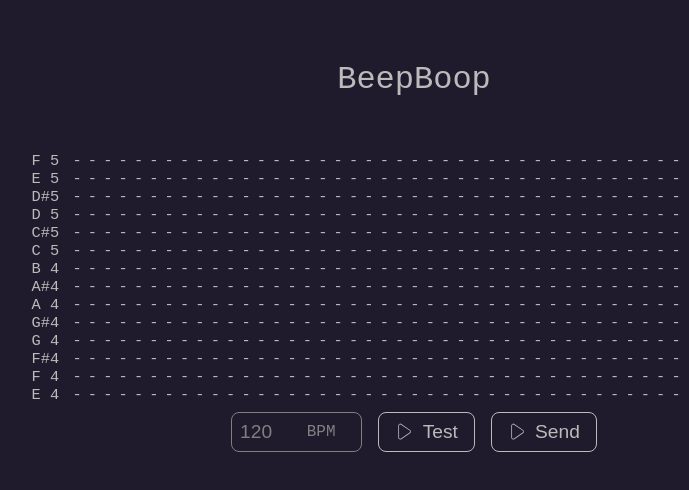
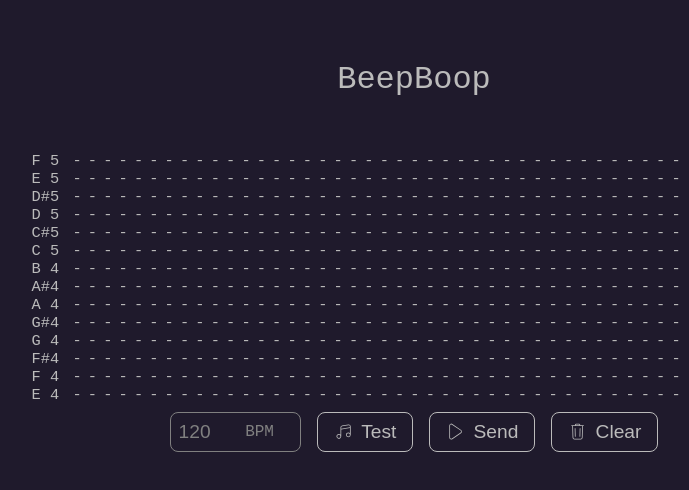
Before and after one commit to bonimart/hk-24, a Next.js app in the folder beepboop/: page / in a window 1280 px wide. Shown: the top 490 px of the page, without its empty margins (226-915 px from the left). Built offline with nearby package versions, Linux system fonts and the light colour scheme.

Commit message:
in-browser-play: trash

```diff
--- a/beepboop/src/components/MelodyMaker.tsx
+++ b/beepboop/src/components/MelodyMaker.tsx
@@ -6,16 +6,18 @@ import { useState, useRef, useEffect } from "react";
 import { Melody } from "@/melody";
 import { Button } from "@/components/Button";
 import { NumberInput } from "./NumberInput";
-import { CiPlay1 } from "react-icons/ci";
+import { CiMusicNote1, CiPlay1, CiTrash } from "react-icons/ci";
 import { melodySerialize } from "@/melodyFormat";
 import { inBrowserPlay } from "@/inBrowserPlay";
 
+const INITIAL_MELODY = Array.from(
+    { length: MELODY_SIZE },
+    () => new Set([])
+);
+
 export const MelodyMaker = () => {
-    const initialMelody = Array.from(
-        { length: MELODY_SIZE },
-        () => new Set([])
-    );
-    const [melody, setMelody] = useState<Set<number>[]>(initialMelody);
+
+    const [melody, setMelody] = useState<Set<number>[]>(INITIAL_MELODY);
 
     const [wipMelody, setWipMelody] = useState<Melody>(melody);
 
@@ -84,7 +86,7 @@ export const MelodyMaker = () => {
                         );
                     }
                 }>
-                    <CiPlay1 />
+                    <CiMusicNote1 />
                     Test
                 </Button>
                 <Button onClick={
@@ -101,6 +103,10 @@ export const MelodyMaker = () => {
                     <CiPlay1 />
                     Send
                 </Button>
+                <Button onClick={() => { setMelody(INITIAL_MELODY); setWipMelody(INITIAL_MELODY); }}>
+                    <CiTrash />
+                    Clear
+                </Button>
             </div>
         </>
     );
--- a/beepboop/src/components/NoteLabelDisplay.tsx
+++ b/beepboop/src/components/NoteLabelDisplay.tsx
@@ -34,7 +34,7 @@ export const NoteLabelDisplay = (props: {
     return (
         <div className="moment" style={{ width: `${4 * COL_PX}px` }}>
             {new Array(MAX_NOTE - MIN_NOTE + 1).fill(0).map((_, i) => (
-                <div className="note">{getNoteLabel(MAX_NOTE - i)}</div>
+                <div className="note" key={i}>{getNoteLabel(MAX_NOTE - i)}</div>
             ))}
             {highestNote != null && highestNote > MAX_NOTE ? (
                 <div className="upper-extension">
```
